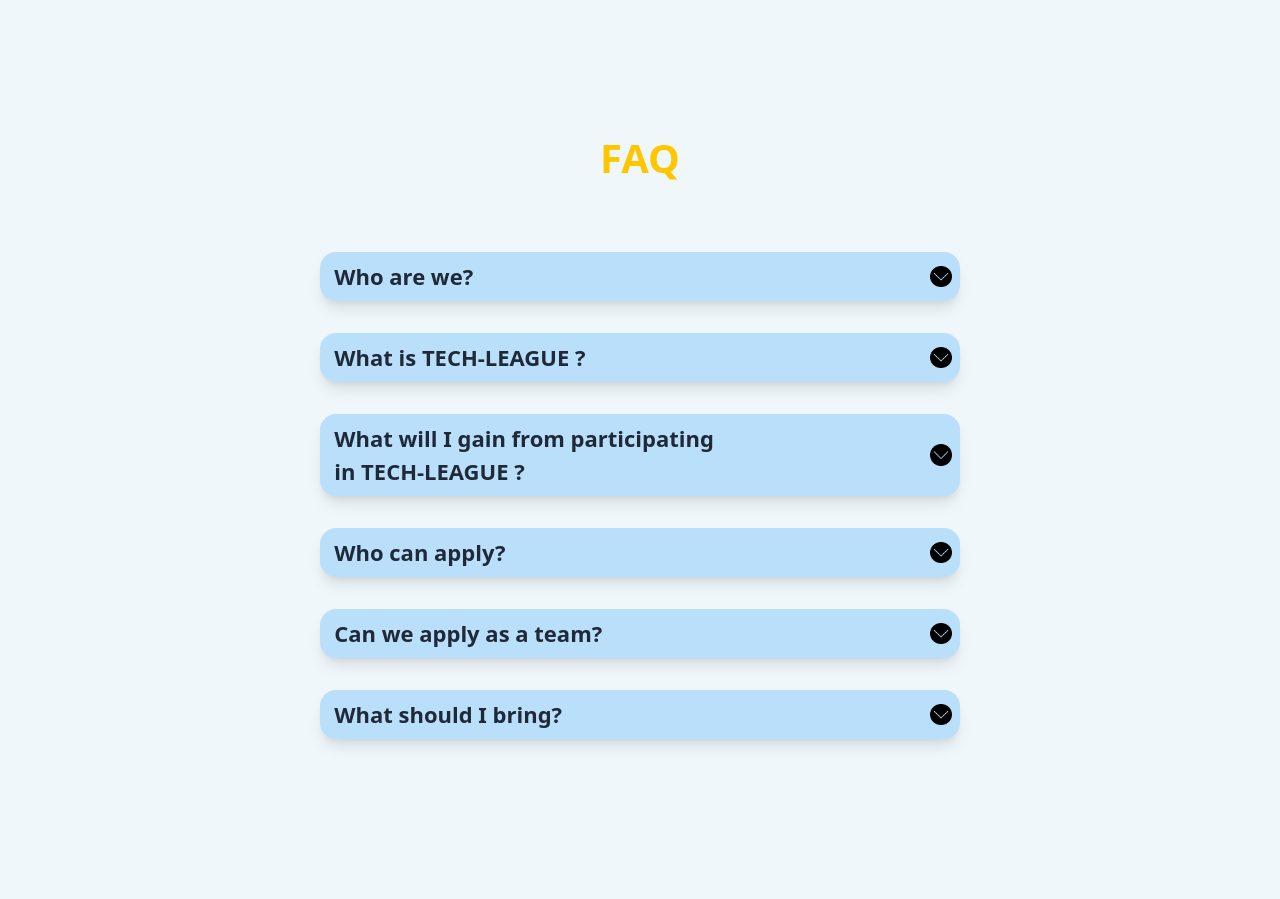
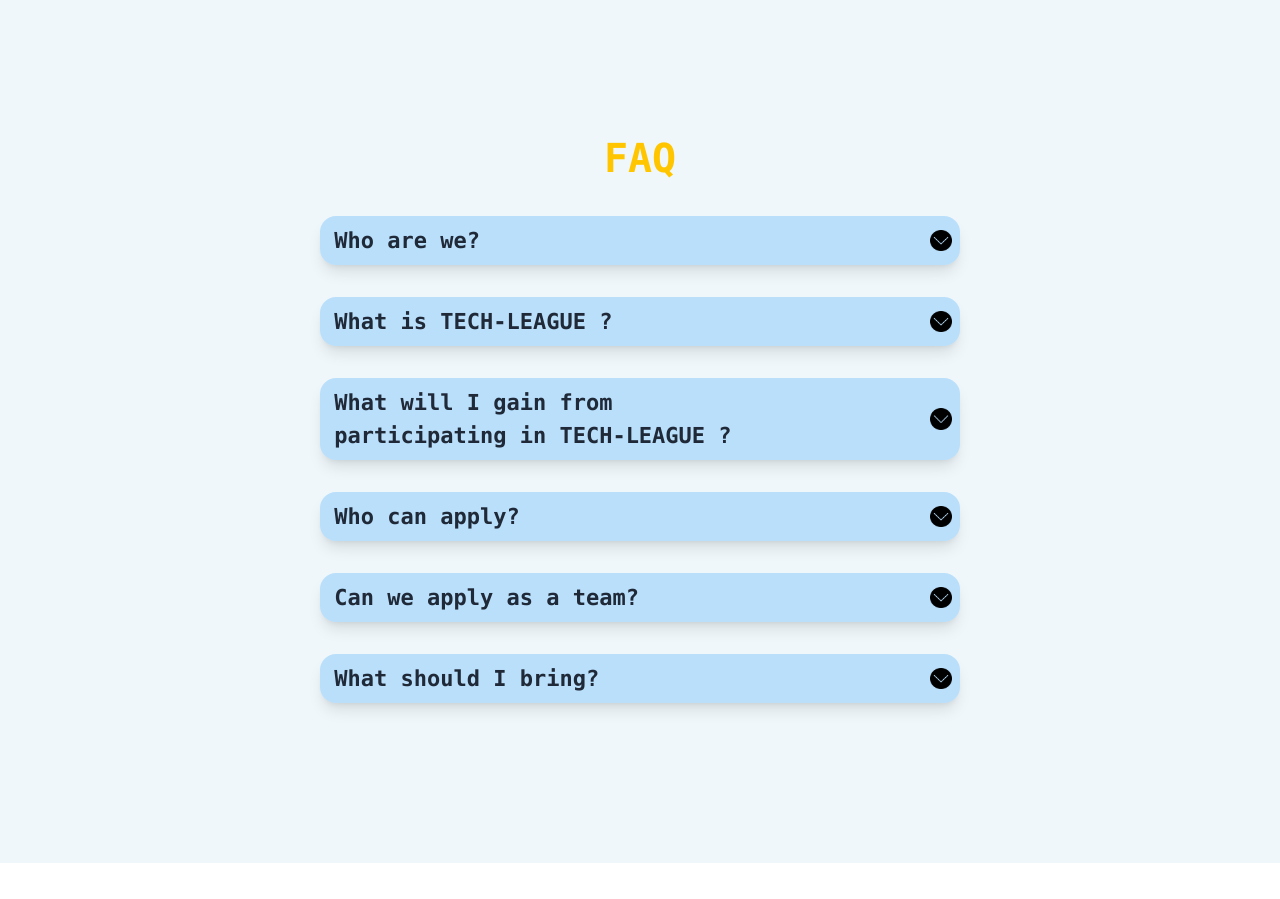
Before and after one commit to SifEddine05/SportLeagueEvent, a Next.js app: page /FAQ in a window 1280 px wide. After the commit the page ends 863 px from the top, so only its background shows below. Built offline with nearby package versions, Linux system fonts and the light colour scheme.

Commit message:
font changes

```diff
--- a/comps/Nav.js
+++ b/comps/Nav.js
@@ -30,8 +30,9 @@
                     <div className="cursor-pointer px-3 lg:py-1 py-2 font-semibold hover:border-2 hover:font-bold border-slate-500 hover:rounded-2xl text-sm lg:text-lg">Contact Us</div>
                 </Link>
 
-
-                <div className="cursor-pointer px-3 lg:py-1 py-2 font-semibold ml-12 border-2 hover:font-bold hover:bg-[#1E96FC] hover:text-white border-slate-500 rounded-2xl text-sm lg:text-lg">Sign Up</div>
+                <Link href="ffe">
+                     <div className="cursor-pointer px-3 lg:py-1 py-2 font-semibold ml-12 border-2 hover:font-bold hover:bg-[#1E96FC] hover:text-white border-slate-500 rounded-2xl text-sm lg:text-lg">Sign Up</div>
+                </Link>
             </div>
 
         </div>
--- a/comps/Question.js
+++ b/comps/Question.js
@@ -10,14 +10,14 @@
     return (
     <div className="mb-[5%]">
         <div onClick={handleClick} className="hover:cursor-pointer shadow-lg flex justify-between items-center bg-[#1E96FC] bg-opacity-25 p-2 rounded-2xl">
-                <h3 className="lg:text-[22px] md:text-[18px] ml-[1%] w-[65%] sm:text-[14px] text-[10px] font-semibold">{qustion}</h3>
+                <h3 className="lg:text-[22px] md:text-[18px] ml-[1%] w-[65%] sm:text-[14px] text-[10px] font-bold">{qustion}</h3>
                 <button  onClick={handleClick} className="flex justify-end w-[35%]" >
                 {!click && <img src="down-arrow.png" alt="arrdwn"  className="w-[10%]"/> }
                     {click && <img src="up-arrow.png" alt="arrdwn"  className="w-[10%]"/> }
                 </button>
         </div>
         {click && <div className=" shadow-inner md:p-4 p-2 rounded-2xl bg-[#1E96FC] bg-opacity-10 mt-4">
-                <p className="lg:text-[17px] md:text-[14px] sm:text-[12px] text-[10px]"> {answer }</p>
+                <p className="lg:text-[17px] md:text-[14px] sm:text-[12px] font-semibold text-[10px]"> {answer }</p>
         </div> }
     </div> );
 }
--- /dev/null
+++ b/pages/404.js
@@ -0,0 +1,12 @@
+import React from 'react';
+
+function Notfound(props) {
+    return (
+        <div className="flex flex-col justify-center items-center">
+            <h3 className="">This page is not ready</h3>
+            <h3 className="">You will be redirected to the main page in</h3>
+        </div>
+    );
+}
+
+export default Notfound;
--- a/pages/About.js
+++ b/pages/About.js
@@ -4,7 +4,7 @@
 
     <div id="aboutsec" className="flex flex-row justify-center py-[15%] bg-[#EFF7FB] items-center w-screen">
         <div className="w-[70%] lg:w-[50%] lg:pr-4 md:pr-3 sm:pr-2 pr-1">
-            <h3 className="lg:text-[30px] md:text-[25px] sm:text-[20px] text-[#FFC600] mb-8 font-bold">About</h3>
+        <h3 className="lg:text-[40px] md:text-[32px] sm:text-[24px] text-[20px] text-[#FFC600] lg:mb-7 md:mb-5 sm:mb-3 mb-[10%] font-bold text-center">About </h3>
             <div className="flex flex-row">
                 <p className="lg:text-[16px] text-[14px] text-[#1E96FC] text-justify font-bold mt-4">TECH LEAGUE is a collaborative event between CSE and the Ministry of Youth and Sports, that will mainly focus on the relationship between sports and new technologies.This event consists of a conferences about new technologies applied in the world of sports, and a 2 day hackathon about a major problem related to this domain.Winners will be provided with the necessary materiels so they can develop and work on their solution, with the possibility of being implemented in the Ministy's upcoming sporting events!</p>
                 <Image src="/logo.svg" width={200} height={200} className="ml-[5%]" />
--- a/pages/FAQ.js
+++ b/pages/FAQ.js
@@ -34,7 +34,7 @@
     return (
         <div id= "faqsec" className="bg-[#EFF7FB] py-32 ">
             <div className="  mx-auto  ">
-            <h3 className="lg:text-[40px] md:text-[31px] sm:text-[24px] text-[20px] text-center text-[#FFC600] mb-[5%] font-bold">FAQ</h3>
+            <h3 className="lg:text-[40px] md:text-[32px] sm:text-[24px] text-[20px] text-[#FFC600] lg:mb-7 md:mb-5 sm:mb-3 mb-[10%] font-bold text-center">FAQ </h3>
 
                 <div className="w-[50%] bg-[#EFF7FB] mx-auto  ">
                     {questions.map((elem)=>{
--- a/styles/globals.css
+++ b/styles/globals.css
@@ -19,7 +19,9 @@
 
 html{
   scroll-behavior: smooth !important;
+  font-family: "Consolas";
 }
+
 .bord{
   border-radius: 48px 48px 300px 48px;
 }
```
